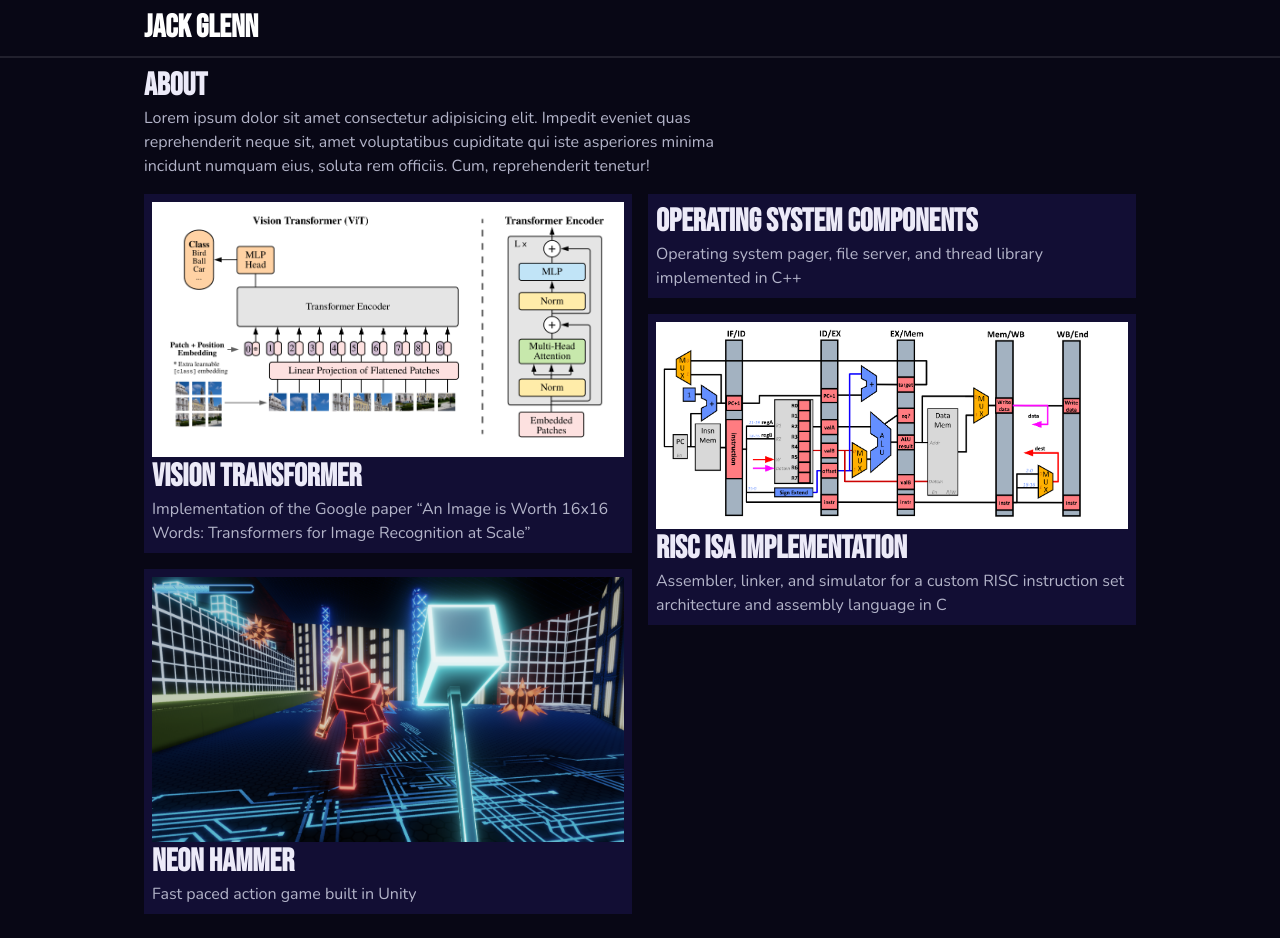
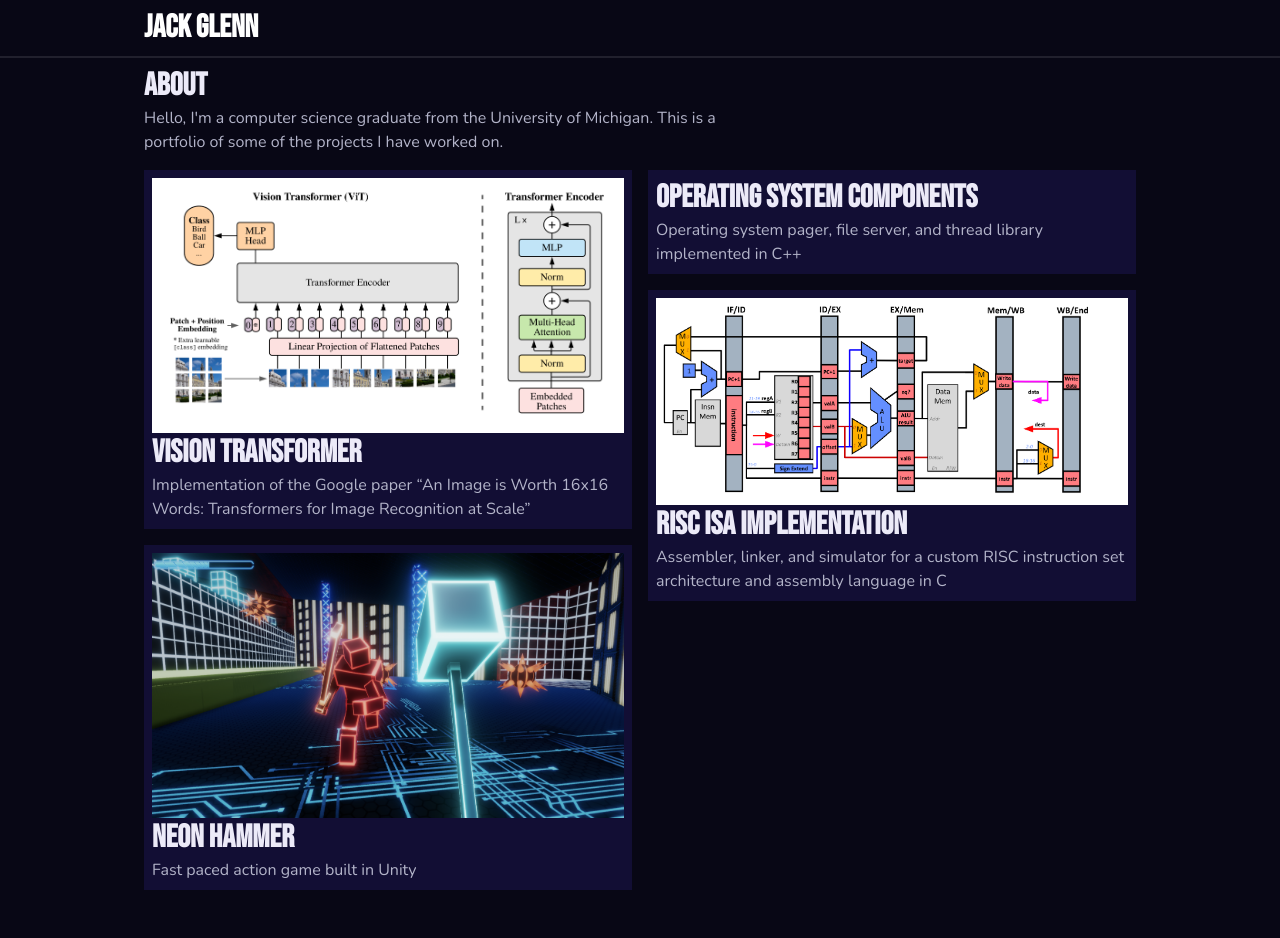
Before and after one commit to JackGlenn/JackGlenn.github.io, a Next.js app: page / in a window 1280 px wide. After the commit the page ends 914 px from the top, so only its background shows below. Built offline with nearby package versions, Linux system fonts and the light colour scheme.

Commit message:
simple about added

```diff
--- a/src/app/page.tsx
+++ b/src/app/page.tsx
@@ -7,7 +7,7 @@ export default function Home() {
     <>
       <div className="bio">
         <h1>About</h1>
-        <p>Lorem ipsum dolor sit amet consectetur adipisicing elit. Impedit eveniet quas reprehenderit neque sit, amet voluptatibus cupiditate qui iste asperiores minima incidunt numquam eius, soluta rem officiis. Cum, reprehenderit tenetur!</p>
+        <p>Hello, I'm a computer science graduate from the University of Michigan. This is a portfolio of some of the projects I have worked on.</p>
       </div>
       <div className="contentGrid">
         <div className="flexCol">
```
